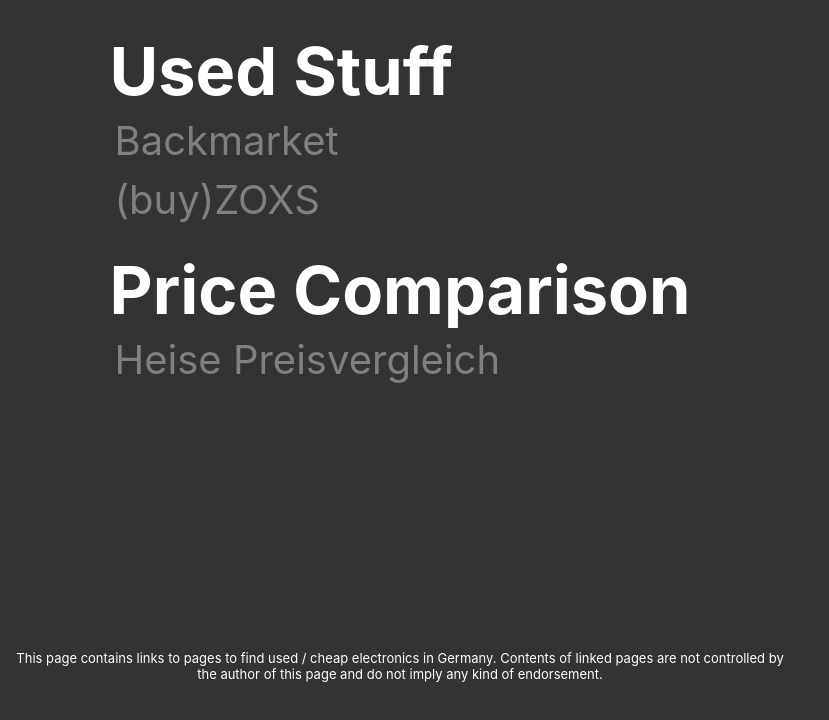
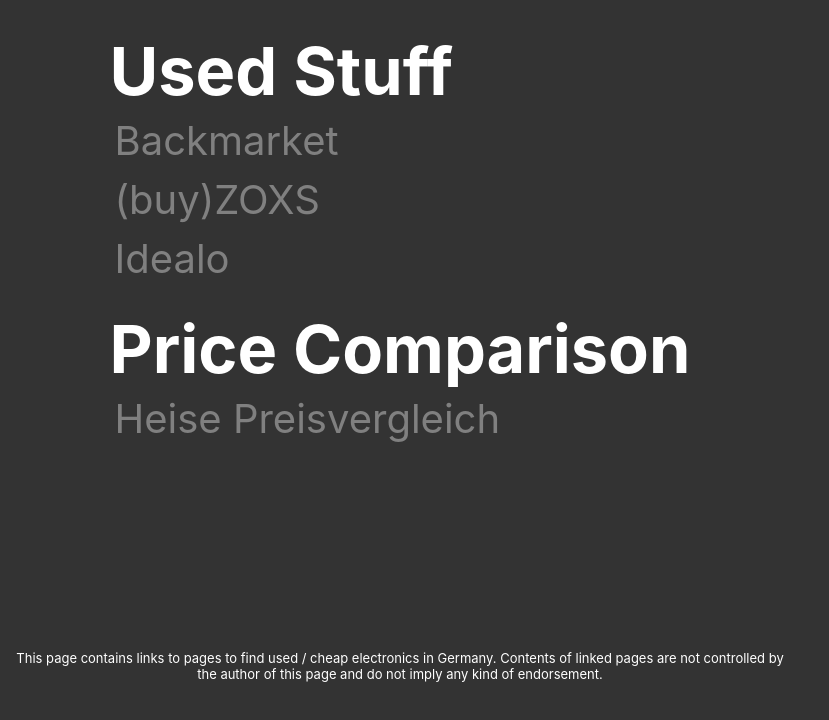
Before and after one commit to tkw1536/cheap.guys.wtf, a plain HTML site: page index.html in a window 1280 px wide. Shown: the whole page, without its empty margins (0-829 px from the left). Drawn offline with Linux system fonts and the light colour scheme.

Commit message:
Add Idealo

```diff
--- a/index.html
+++ b/index.html
@@ -82,6 +82,11 @@ footer {
           (buy)ZOXS
         </a>
       </li>
+      <li>
+        <a href="https://www.idealo.de/" target="_blank" rel="noopener noreferrer">
+          Idealo
+        </a>
+      </li>
     </ul>
   </div>
   <div>
```
